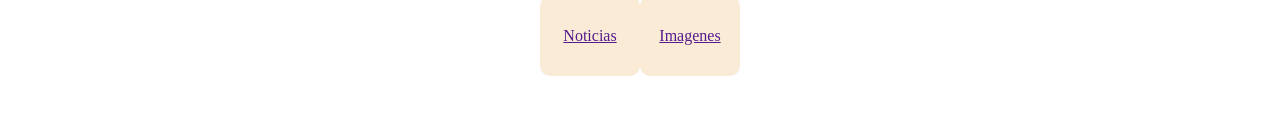
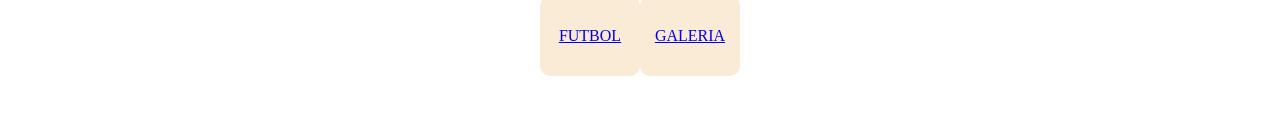
Before and after one commit to 66RAPTOR/practicaPaginaWeb_1, a plain HTML site: page index.html in a window 1280 px wide. Shown: the part 319-434 px from the top of the page. Drawn offline with Linux system fonts and the light colour scheme.

Commit message:
Trabajo beta 1_0_0

```diff
--- a/index.html
+++ b/index.html
@@ -42,12 +42,13 @@
     <div class="contenedor">
 
         <div class="cuadro">
-            <a class="tt" href="">Noticias</a>
+            <a class="tt" href="futbol/futbol.html">FUTBOL</a>
         </div>
 
-         <div class="cuadro">
-             <a class="tt" href="">Imagenes</a>
-         </div>
+        <div class="cuadro">
+            <a class="tt" href="deporte/galeria.html">GALERIA</a>
+        </div>
+
 
 
     </div>
```
Also changed, not shown: 1 other file.
